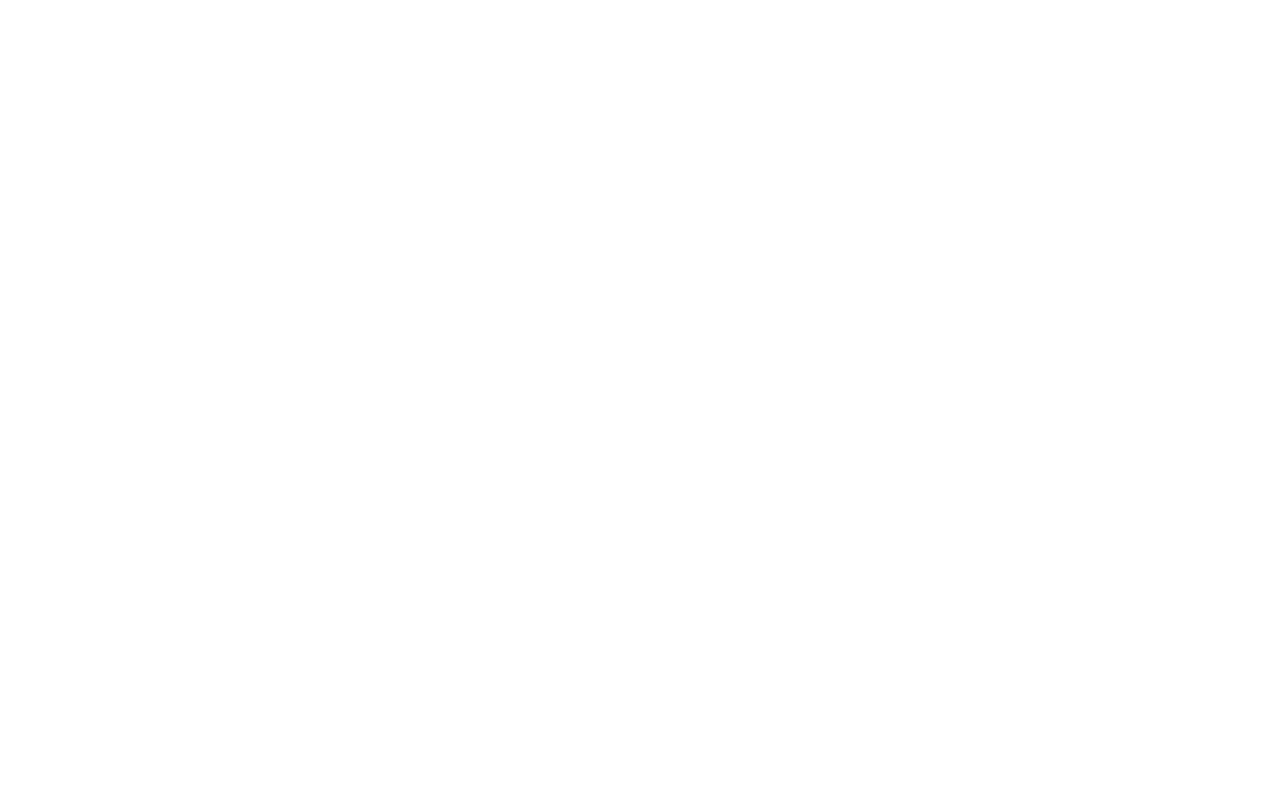
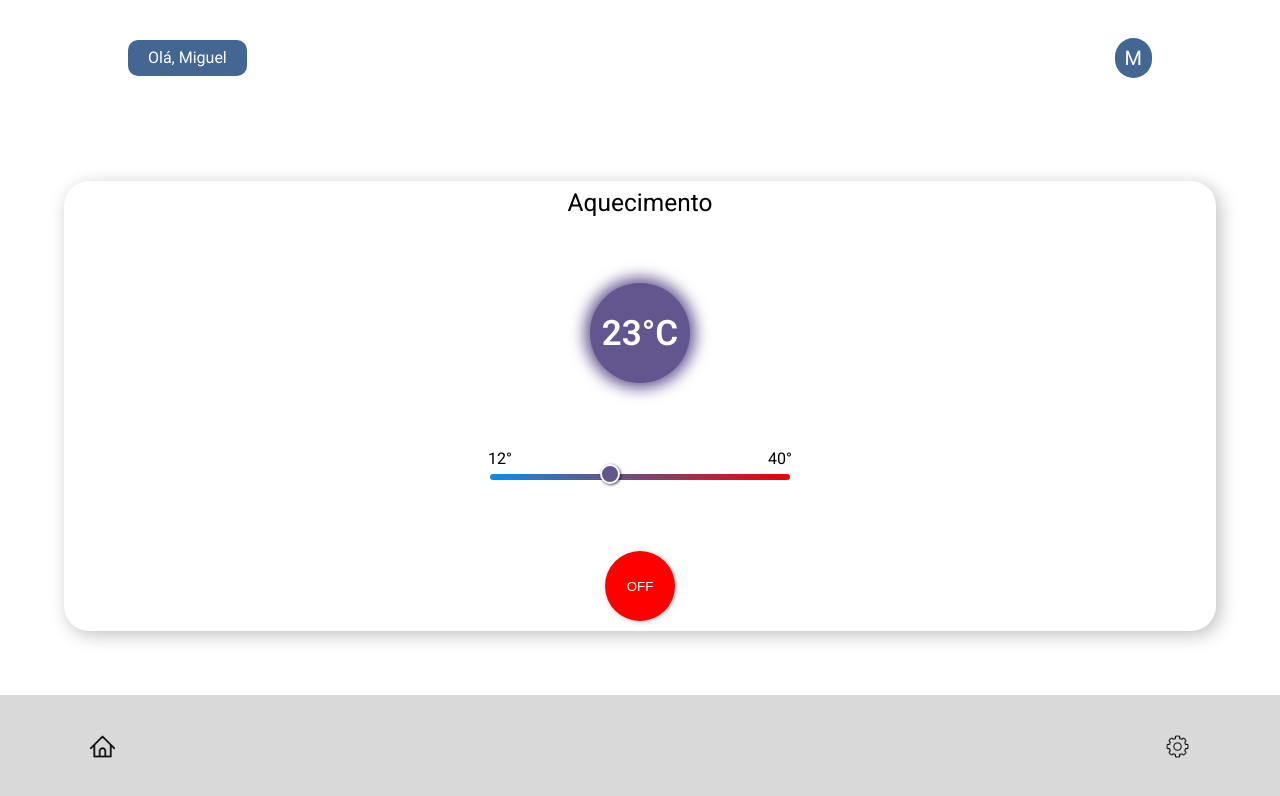
Before and after one commit to Miguel00Roza/Frontend-exclusiveConnect, a Vue app in the folder Frontend-ExclusiveConnect/: page /heaterControl in a window 1280 px wide. Before the commit this address had no page. Shown: the top 796 px of the page. Built offline with nearby package versions, Linux system fonts and the light colour scheme.

Commit message:
Feat: add heater page and route

```diff
--- a/Frontend-ExclusiveConnect/src/assets/_variables.scss
+++ b/Frontend-ExclusiveConnect/src/assets/_variables.scss
@@ -1,2 +1,4 @@
 $title-size: calc(20px + 0.1vw + 0.2rem);
 $text-size: calc(14px + 0.1vw + 0.2rem);
+$shadow-card: 4px 4px 18px rgba(0, 0, 0, 0.25);
+$default-blue: #446692;
--- a/Frontend-ExclusiveConnect/src/router/index.js
+++ b/Frontend-ExclusiveConnect/src/router/index.js
@@ -1,19 +1,19 @@
 import { createRouter, createWebHistory } from 'vue-router';
 
-// 1. Importe os componentes que serão suas "páginas"
+// Imports Pages
 import registerPage from '../views/registerPage.vue';
 import loginPage from '../views/loginPage.vue';
 import indexPage from '../views/indexPage.vue';
 import ledPage from '../views/ledPage.vue';
 import devPage from '../views/devPage.vue';
+import heaterPage from '../views/heaterPage.vue';
 
-// 2. Defina suas rotas em um array
-// Cada rota é um objeto que mapeia um caminho (path) a um componente
+// Routes
 const routes = [
   {
-    path: '/register',         // A URL no navegador
-    name: 'register',      // Um nome opcional para a rota
-    component: registerPage  // O componente que será exibido
+    path: '/register',         // URL no navegador
+    name: 'register',      // Nome para a rota
+    component: registerPage  // A view que será exibida
   },
   {
     path: '/login',
@@ -34,7 +34,12 @@
     path: '/',
     name: 'devPage',
     component: devPage
-  }
+  },
+  {
+    path: '/heaterControl',
+    name: 'heaterControl',
+    component: heaterPage
+  },
 ];
 
 // 3. Crie a instância do roteador
--- /dev/null
+++ b/Frontend-ExclusiveConnect/src/views/heaterPage.vue
@@ -0,0 +1,169 @@
+<script setup>
+import navPages from '@/components/nav.vue'
+import footerPages from '@/components/footer.vue'
+// Importe 'computed' além de 'ref'
+import { ref, computed } from 'vue';
+
+let isOn = ref(false);
+let temp = ref(23);
+let unidadeTemp = "°C";
+
+// --- ADICIONADO ---
+// Define as cores de início e fim do seu gradiente
+const startColor = { r: 9, g: 140, b: 234 }; // Azul (#098CEA)
+const endColor = { r: 239, g: 0, b: 0 };     // Vermelho (#EF0000)
+const minTemp = 12;
+const maxTemp = 40;
+
+// Cria uma propriedade computada que calcula a cor exata
+const thumbColor = computed(() => {
+    // 1. Calcula a porcentagem atual (0 a 1)
+    const percent = (temp.value - minTemp) / (maxTemp - minTemp);
+
+    // 2. Interpola cada canal de cor (R, G, B)
+    const r = Math.round(startColor.r + (endColor.r - startColor.r) * percent);
+    const g = Math.round(startColor.g + (endColor.g - startColor.g) * percent);
+    const b = Math.round(startColor.b + (endColor.b - startColor.b) * percent);
+
+    // 3. Converte os valores RGB de volta para uma string Hex
+    const toHex = (c) => c.toString(16).padStart(2, '0');
+    return `#${toHex(r)}${toHex(g)}${toHex(b)}`;
+});
+</script>
+
+<template>
+    <div class="content">
+        <navPages />
+        <div class="container">
+            <div class="box">
+                <h1>Aquecimento</h1>
+                <div class="tempDisplay">
+                    <h2>{{ temp }}{{ unidadeTemp }}</h2>
+                </div>
+                <div class="tempSelect">
+                    <div class="numbersTop">
+                        <p>12°</p>
+                        <p>40°</p>
+                    </div>
+                    <input
+                        type="range"
+                        class="tempRange"
+                        id="tempRange"
+                        min="12"
+                        max="40"
+                        v-model="temp"
+                        :style="{ '--thumb-color': thumbColor }"
+                    > </div>
+                <button class="onOff" @click="isOn = !isOn" :class="isOn ? 'on' : 'off'">{{ isOn ? "ON" : "OFF"}}</button>
+            </div>
+        </div>
+        <footerPages />
+    </div>
+</template>
+
+<style lang="scss" scoped>
+.content {
+    height: 100vh;
+    display: flex;
+    flex-direction: column;
+}
+
+.container {
+    flex-grow: 1;
+    padding: 5vw 5vw;
+}
+
+.box {
+    box-shadow: $shadow-card;
+    display: flex;
+    flex-direction: column;
+    justify-content: space-between;
+    align-items: center;
+    gap: 20px;
+    border-radius: 25px;
+    height: 100%;
+
+    & h1 {
+        font-size: $title-size;
+        margin-top: 10px;
+    }
+
+    & .tempDisplay {
+        display: flex;
+        justify-content: center;
+        align-items: center;
+        background-color: v-bind(thumbColor);
+        width: 100px;
+        height: 100px;
+        border-radius: 200px;
+        box-shadow: 0px 0px 15px 5px v-bind(thumbColor);
+
+        & h2 {
+            font-size: 35px;
+            font-weight: 600;
+            color: white;
+        }
+    }
+
+    & .tempSelect {
+        & .numbersTop {
+            display: flex;
+            justify-content: space-between;
+        }
+
+        & input[type="range"] {
+            -webkit-appearance: none;
+            appearance: none;
+            width: 300px;
+            height: 6px;
+            background: linear-gradient(to right, #098CEA, #EF0000);
+            border-radius: 3px;
+            outline: none;
+            transition: background 0.3s;
+        }
+
+        /* --- Peguei essa prr da ia msm, somos humanos não cavalos --- */
+
+        /* Para Chrome, Safari, Edge */
+        & input[type="range"]::-webkit-slider-thumb {
+            -webkit-appearance: none;
+            appearance: none;
+            width: 20px; /* Tamanho do thumb */
+            height: 20px; /* Tamanho do thumb */
+            border-radius: 50%; /* Deixa redondo */
+            background-color: v-bind(thumbColor); /* <-- USA A VARIÁVEL */
+            border: solid 2px white;
+            box-shadow: 1px 1px 3px rgba(0, 0, 0, 0.7);
+            cursor: pointer;
+            margin-top: -7px; /* Centraliza verticalmente no trilho */
+        }
+
+        /* Para Firefox */
+        & input[type="range"]::-moz-range-thumb {
+            width: 20px; /* Mesmo tamanho */
+            height: 20px; /* Mesmo tamanho */
+            border-radius: 50%; /* Deixa redondo */
+            background-color: v-bind(thumbColor); /* <-- USA A VARIÁVEL */
+            border: solid 2px white;
+            box-shadow: 1px 1px 3px rgba(0, 0, 0, 0.7);
+            cursor: pointer;
+        }
+    }
+    & .onOff {
+    width: 70px;
+    height: 70px;
+    border-radius: 200px;
+    border: none;
+    margin-bottom: 10px;
+    box-shadow: 1px 1px 5px rgba(0, 0, 0, 0.25);
+  }
+  .on {
+    background-color: rgb(0, 255, 0);
+    color: white;
+  }
+  .off {
+    background-color: red;
+    color: white;
+  }
+}
+</style>
--- a/Frontend-ExclusiveConnect/src/views/indexPage.vue
+++ b/Frontend-ExclusiveConnect/src/views/indexPage.vue
@@ -40,7 +40,7 @@
                 </router-link>
             </li>
             <li>
-                <router-link class="menu-link">
+                <router-link to="/heaterControl" class="menu-link">
                 <img src="@/assets/images/ondas-de-agua.png" alt="ondas">
                 <h2>Aquecimento</h2>
                 </router-link>
--- a/Frontend-ExclusiveConnect/src/views/ledPage.vue
+++ b/Frontend-ExclusiveConnect/src/views/ledPage.vue
@@ -33,7 +33,7 @@
             <button @click="selectedColor = '#0000ff'" style="background-color: blue;"></button>
           </div>
           <div>
-            <button @click="selectedColor = '#fff'" style="background-color: #fff; border: solid 1px;"></button>
+            <button @click="selectedColor = '#fff'" style="background-color: #fff; border: solid 1px #000;"></button>
           </div>
         </div>
         <button class="onOff" @click="isOn = !isOn" :class="isOn ? 'on' : 'off'">{{ isOn ? "ON" : "OFF" }}</button>
@@ -58,13 +58,13 @@
 /*-------box-----*/
 .box {
   background-color: F4F4F4;
-  box-shadow: 4px 4px 18px rgba(0, 0, 0, 0.25);
+  box-shadow: $shadow-card;
   display: flex;
   flex-direction: column;
   justify-content: center;
   align-items: center;
   gap: 30px;
-
+  border-radius: 25px;
   & h1 {
     margin-top: 10px;
     font-size: $title-size;
```
